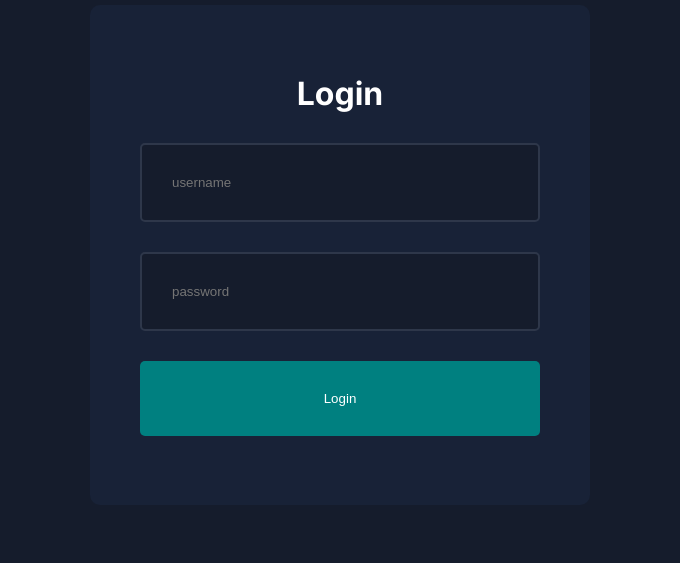
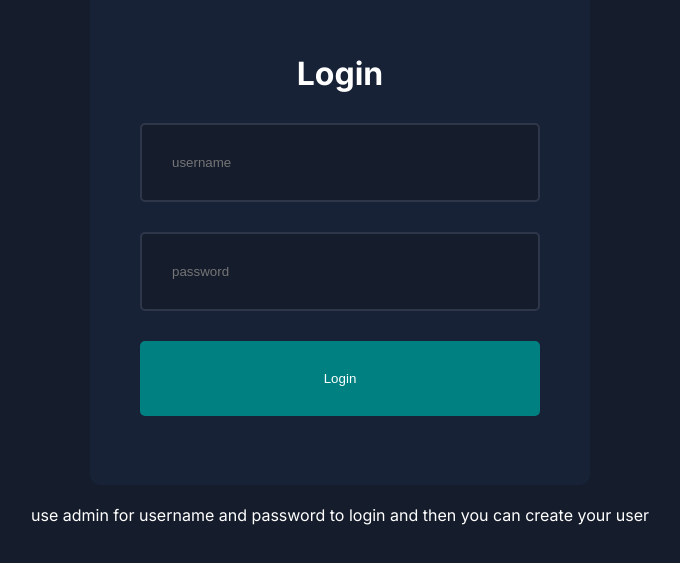
Before and after one commit to Fateme-Hashemi/AdminDashboard-Next.js, a Next.js app: page /login in a window 1280 px wide. Shown: the part 145-708 px from the top of the page, without its empty margins (300-980 px from the left). Built offline with nearby package versions, Linux system fonts and the light colour scheme.

Commit message:
add info  paragraph

```diff
--- a/app/components/Login/styles.module.scss
+++ b/app/components/Login/styles.module.scss
@@ -1,9 +1,14 @@
 .login {
+
     &_container {
         width: 100%;
         height: 100vh;
         display: flex;
+        flex-direction: column;
         align-items: center;
         justify-content: center;
     }
+    &_text {
+        margin-top: 20px;
+    }
 }
--- a/app/login/page.tsx
+++ b/app/login/page.tsx
@@ -6,6 +6,7 @@ const LoginPage = () => {
   return (
     <div className={styles.login_container}>
       <LoginForm/>
+      <p className={styles.login_text}>use admin for username and password to login and then you can create your user</p>
     </div>
   );
 };
```
